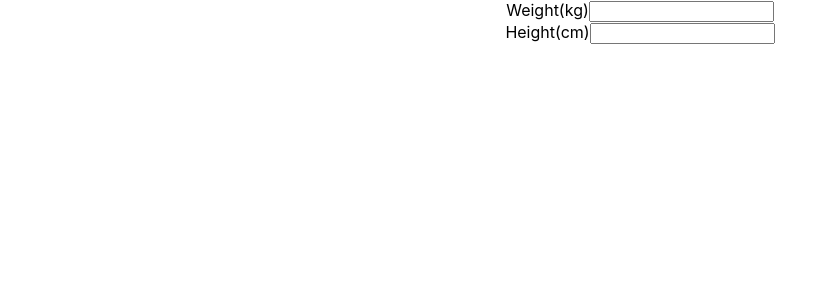
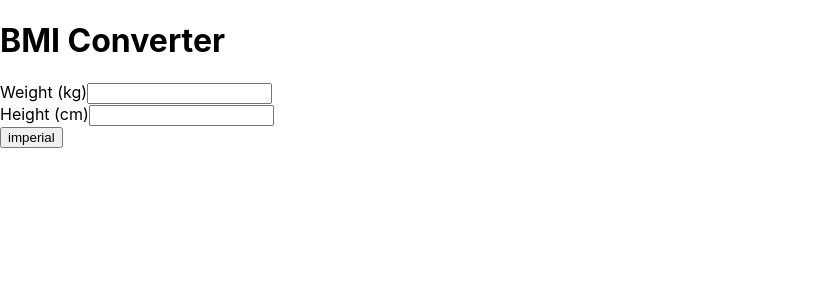
Before and after one commit to schneiderman805/react_bmi_calculator, a React (Create React App) app: page / in a window 1280 px wide. Shown: the top 300 px of the page, without its empty margins (0-838 px from the left). Built offline with nearby package versions, Linux system fonts and the light colour scheme.

Commit message:
impliments imperial method

```diff
--- a/src/App.js
+++ b/src/App.js
@@ -8,24 +8,48 @@
     super(props);
     this.state = {
       weight: '',
-      height: ''
+      height: '',
+      methodType: 'metric'
     }
   }
+
+  calculateMethod () {
+    if (this.state.methodType === 'metric') {
+      this.setState({ methodType: 'imperial' });
+    } else {
+      this.setState({ methodType: 'metric'})
+    }
+  }
+
   render() {
     return (
-      <div className="App">
+
+      <div id="App">
+
         <div>
-          <label>Weight(kg)</label>
+        <h1>BMI Converter</h1>
+        </div>
+
+        <div>
+          <label>
+            Weight {this.state.methodType === 'metric' ? '(kg)' : '(lbs)'}
+          </label>
           <input name="weight" value={this.state.weight} onChange={(e) => this.setState({ weight: e.target.value })} />
         </div>
 
         <div>
-          <label>Height(cm)</label>
+          <label>
+            Height {this.state.methodType === 'metric' ? '(cm)' : '(inch)'}
+          </label>
           <input name="height" value={this.state.height} onChange={(e) => this.setState({ height: e.target.value })} />
         </div>
+        <button
+          name="methodSelector" onClick={() => this.calculateMethod()}>{this.state.methodType === 'metric' ? 'imperial' : 'metric'}
+        </button>
         <DisplayResult
           weight={this.state.weight}
           height={this.state.height}
+          methodType={this.state.methodType}
         />
       </div>
     );
--- a/src/BMICalculator.js
+++ b/src/BMICalculator.js
@@ -7,6 +7,12 @@
     height = isNaN(height) ? 0 : height;
 
     bmi = weight / (height / 100 * height / 100);
+
+    if( method === 'Metric') {
+        bmi = weight / (height / 100 * height / 100);
+    } else {
+        bmi = weight * 703 / (height * height)
+    };
 
     let finalBMI = parseFloat(bmi.toFixed(2));
     let BMIMessage = setBMIMessage(finalBMI)
```
Also changed, not shown: jest-puppeteer.config.js (+7 -4 lines), src/BMICalculator.feature.js (+44 -0 lines).
